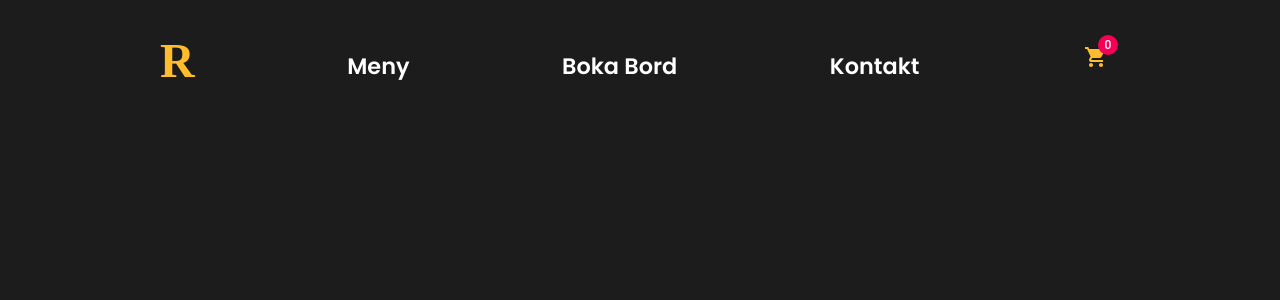
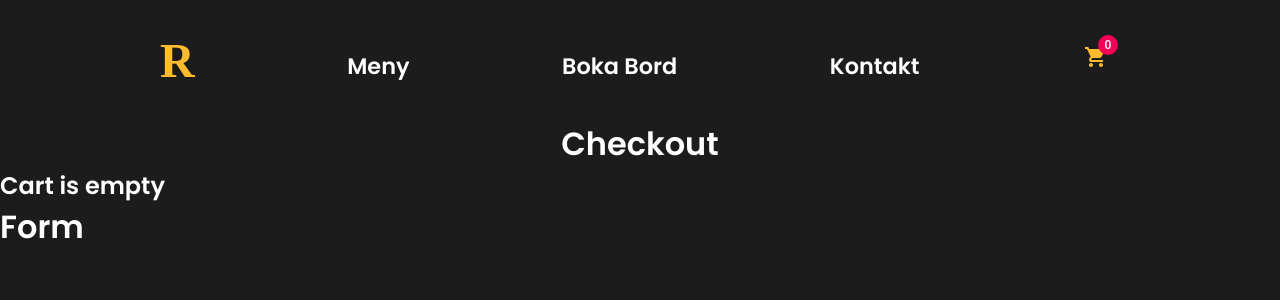
Before and after one commit to HampusJohnOlausson/react-shop, a React (Create React App) app: page /checkout in a window 1280 px wide. Shown: the top 300 px of the page. Built offline with nearby package versions, Linux system fonts and the light colour scheme.

Commit message:
started styling the checkout section

```diff
--- a/src/Components/Cart/Cart.tsx
+++ b/src/Components/Cart/Cart.tsx
@@ -3,16 +3,34 @@ import { CartContext } from "../../Contexts/CartContext";
 import { makeStyles } from "@material-ui/core";
 
 const useStyles = makeStyles(() => ({
-
   root: {
-
+    display: "flex",
+    flexDirection: "column",
   },
-  empty: {
-
+  productContainer: {
+    padding: '2rem 1rem',
+    display: "flex",
+    flexDirection: "row",
+    alignItems: "center",
+    width: "80%",
+    justifyContent: "space-around",
+    margin: "1rem auto",
+    boxShadow: "0 15px 25px rgba(0, 0, 0, 0.5)",
   },
-
-
-}))
+  image: {
+    borderRadius: "50%",
+    width: "7rem",
+    height: "7rem",
+  },
+  title: {
+    fontSize: "1.4rem",
+  },
+  price: {
+    fontSize: "2rem",
+  },
+  quantityConatainer: {},
+  empty: {},
+}));
 
 const Cart = () => {
 
@@ -29,12 +47,15 @@ const Cart = () => {
     }
 
     return (
-      <div>
+      <div className={classes.root}>
         {cartContext.cart.map((item) => (
-          <div key={item.id} className="product-Container">
-              <img src={item.image} alt="" className="cart-image"/>
-              <h4>{item.title}</h4>
-              <p>{item.price}</p>
+          <div key={item.id} className={classes.productContainer}>
+              <img src={item.image} alt="" className={classes.image}/>
+              <h4 className={classes.title}>{item.title}</h4>
+              <p className={classes.price}>{`${item.price} sek`}</p>
+              <div className={classes.quantityConatainer}>
+
+              </div>
           </div>
         ))}
       </div>
--- /dev/null
+++ b/src/Components/Cart/Checkout.tsx
@@ -0,0 +1,30 @@
+import React from 'react'
+import Cart from './Cart'
+import Forms from './Forms';
+import { makeStyles } from "@material-ui/core";
+
+const useStyles = makeStyles(() => ({
+  root: {
+    display: 'flex',
+    flexDirection: 'column',
+  },
+  title: {
+      textAlign: 'center',
+  }
+
+}));
+
+const Checkout = () => {
+
+    const classes = useStyles();
+
+    return (
+        <div className={classes.root}>
+            <h1 className={classes.title}>Checkout</h1>
+            <Cart/>
+            <Forms/>
+        </div>
+    )
+}
+
+export default Checkout
--- /dev/null
+++ b/src/Components/Cart/Forms.tsx
@@ -0,0 +1,11 @@
+import React from 'react'
+
+const Forms = () => {
+    return (
+        <div>
+            <h1>Form</h1>
+        </div>
+    )
+}
+
+export default Forms
--- a/src/Components/Main.tsx
+++ b/src/Components/Main.tsx
@@ -1,6 +1,7 @@
 import React from 'react'
 import { Route, Switch } from 'react-router';
 import Cart from './Cart/Cart';
+import Checkout from './Cart/Checkout';
 import ContactPage from './Contact/ContactPage';
 import MenuPage from './Menu/MenuPage';
 import ProductItem from './Menu/ProductItem';
@@ -24,8 +25,8 @@ const Main = () => {
           <Route path="/contact">
            <ContactPage/>
           </Route>
-          <Route path="/cart">
-          <Cart/>
+          <Route path="/checkout">
+            <Checkout/>
           </Route>
           <Route path="/productItem">
             <ProductItem/>
--- a/src/Components/Navbar.tsx
+++ b/src/Components/Navbar.tsx
@@ -64,7 +64,7 @@ const Navbar = () => {
               <Link to="/contact" className={classes.link}>
                 <li style={{ marginTop: "1rem" }}>Kontakt</li>
               </Link>
-              <Link to="/cart" className={classes.link}>
+              <Link to="/checkout" className={classes.link}>
                 <IconButton aria-label="cart">
                   <Badge
                     badgeContent={cartContext.cart.length}
```
